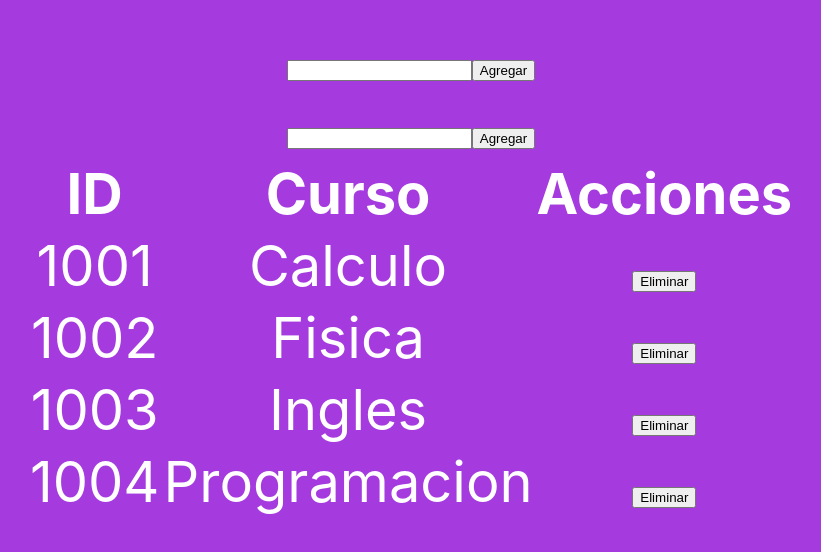
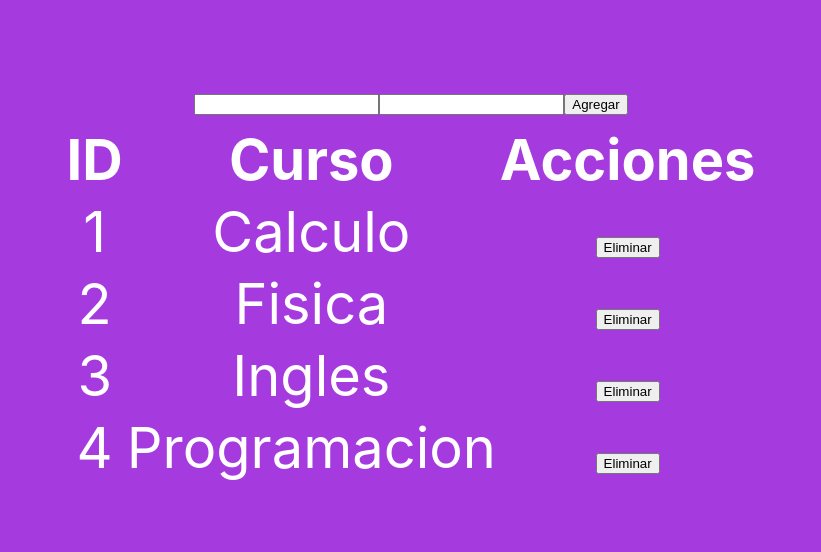
Before and after one commit to sebascastellanos/TareaPN2-2repuesto, a React (Create React App) app: page / in a window 1280 px wide. Shown: the part 130-682 px from the top of the page, without its empty margins (229-1050 px from the left). Built offline with nearby package versions, Linux system fonts and the light colour scheme.

Commit message:
vfinalv01

```diff
--- a/src/App.js
+++ b/src/App.js
@@ -5,17 +5,28 @@ import './App.css';
 
 function App() {
   const [cursos, setCourses] = useState([
-    { id: 1001, text: 'Calculo' },
-    { id: 1002, text: 'Fisica' },
-    { id: 1003, text: 'Ingles' },
-    { id: 1004, text: 'Programacion' },
+    { id: 1, text: 'Calculo' },
+    { id: 2, text: 'Fisica' },
+    { id: 3, text: 'Ingles' },
+    { id: 4, text: 'Programacion' },
   ]);
 
+  const [nuevoID, setNuevoID] = useState('');
   const [nuevoCurso, setNuevoCurso] = useState('');
 
   const agregarCurso = (evento) => {
-
-
+    if (cursos.some((curso) => curso.text === nuevoCurso)) {
+      alert('Este curso ya está en la lista');
+      setNuevoCurso('');
+   }
+   else if (cursos.some((curso) => curso.id === nuevoID)) {
+     alert('Este ID ya está en la lista');
+     setNuevoCurso('');
+  }
+   else {
+   setCourses([...cursos, { id: nuevoID , text: nuevoCurso }]);
+   setNuevoID('');
+   }
   };
 
   const eliminarCurso = (id) => {
@@ -41,15 +52,13 @@ function App() {
 
 
         <div >
-        <form onSubmit={agregarCurso}>
+
+          <form onSubmit={agregarCurso}>
             <input
               type="text"
-              value={nuevoCurso}
-              onChange={(evento) => setNuevoCurso(evento.target.value)}
+              value={nuevoID}
+              onChange={(evento) => setNuevoID(evento.target.value)}
             />
-            <button type="submit">Agregar</button>
-          </form>
-          <form onSubmit={agregarCurso}>
             <input
               type="text"
               value={nuevoCurso}
```
